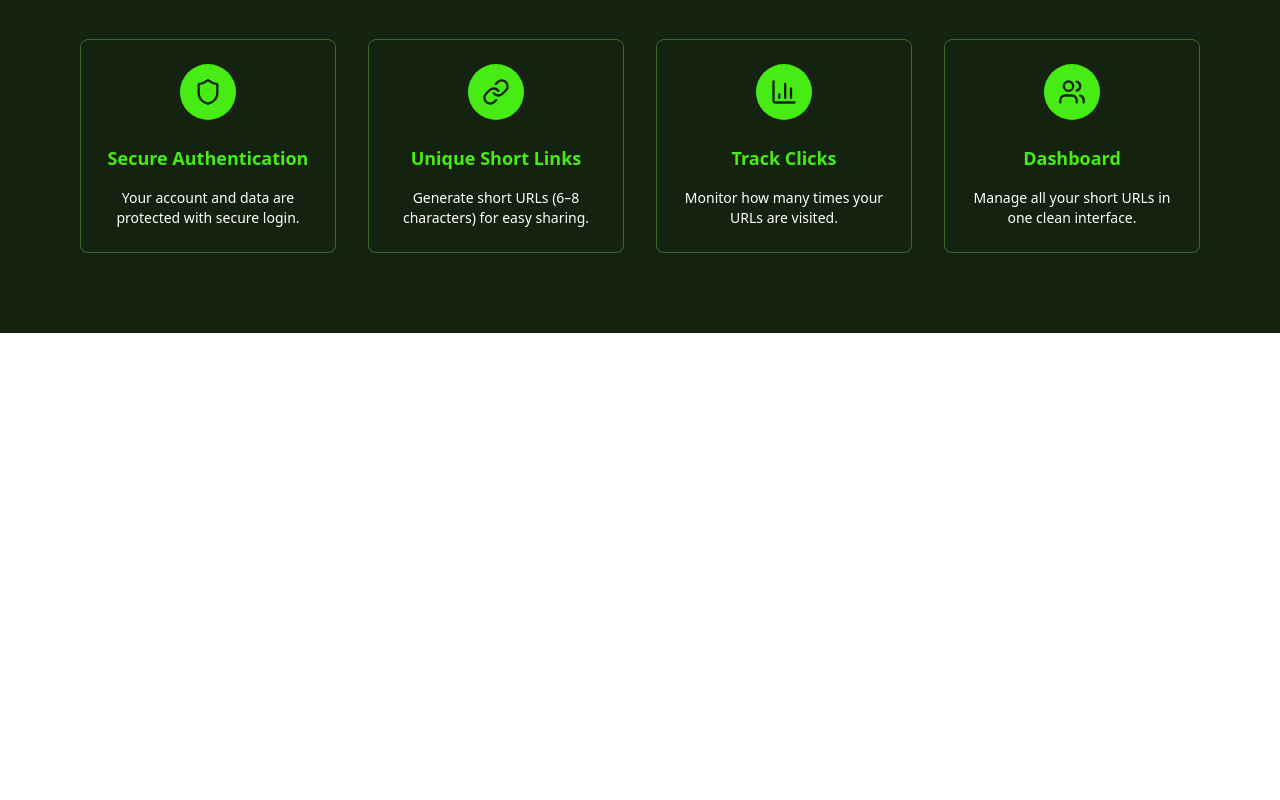
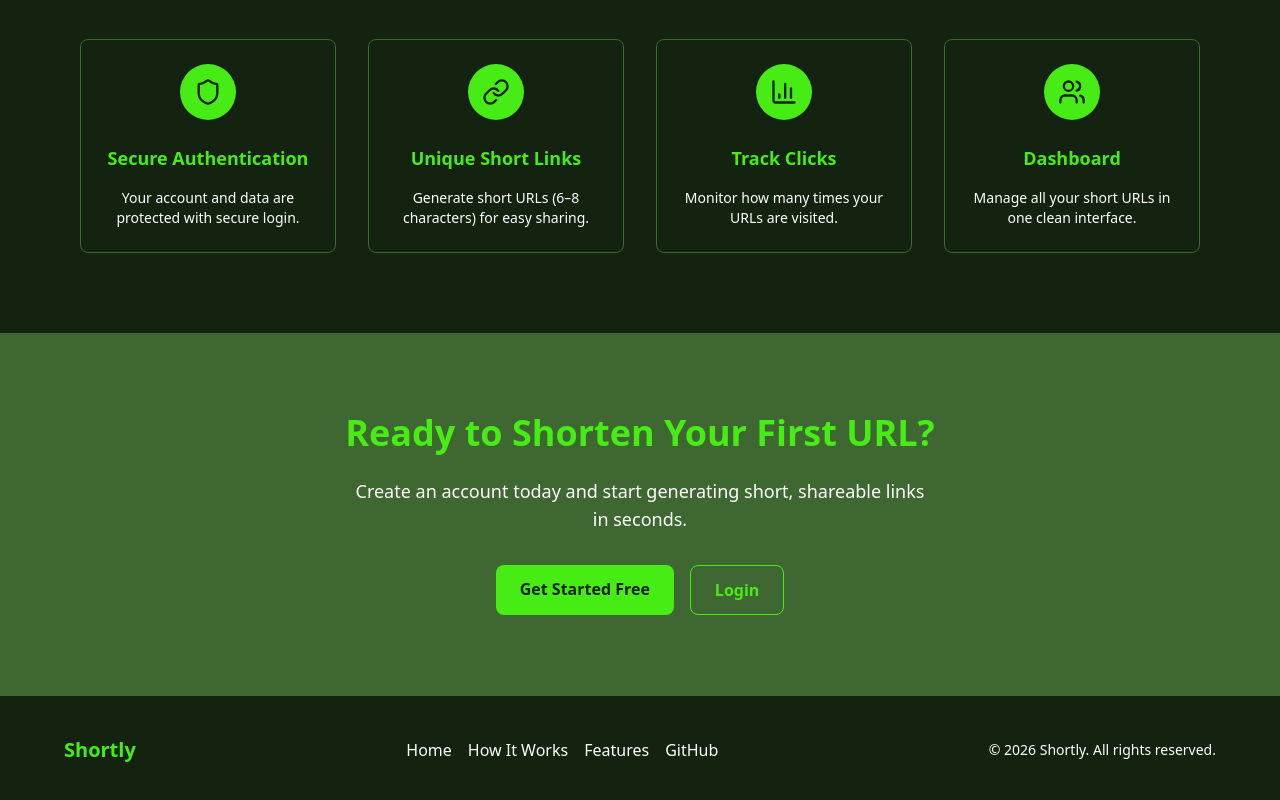
Before and after one commit to dip00-bb/url-shorter-frontend, a Next.js app: page / in a window 1280 px wide. Shown: the part 1151-1951 px from the top of the page. Before the commit the page ends 1484 px from the top, so only its background shows below. Built offline with nearby package versions, Linux system fonts and the light colour scheme.

Commit message:
create cta and footer section

```diff
--- /dev/null
+++ b/app/Components/CTA/CTASection.tsx
@@ -0,0 +1,42 @@
+const CTASection = () => {
+  return (
+    <section
+      className="py-20 flex flex-col items-center justify-center text-center px-4"
+      style={{ backgroundColor: "var(--surface-border)" }}
+    >
+      <h2 className="text-3xl md:text-4xl font-bold mb-6" style={{ color: "var(--primary)" }}>
+        Ready to Shorten Your First URL?
+      </h2>
+
+      <p className="text-white text-lg max-w-xl mb-8">
+        Create an account today and start generating short, shareable links in seconds.
+      </p>
+
+      <div className="flex flex-col sm:flex-row gap-4">
+        <a
+          href="/register"
+          className="px-6 py-3 rounded-lg font-semibold transition-all duration-300"
+          style={{
+            backgroundColor: "var(--primary)",
+            color: "var(--background-color)"
+          }}
+        >
+          Get Started Free
+        </a>
+
+        <a
+          href="/login"
+          className="px-6 py-3 rounded-lg font-semibold border transition-all duration-300"
+          style={{
+            borderColor: "var(--primary)",
+            color: "var(--primary)"
+          }}
+        >
+          Login
+        </a>
+      </div>
+    </section>
+  );
+};
+
+export default CTASection;
--- /dev/null
+++ b/app/Components/Footer/Footer.tsx
@@ -0,0 +1,35 @@
+import Link from "next/link";
+
+const Footer = () => {
+  return (
+    <footer
+      className="py-10 px-4"
+      style={{ backgroundColor: "var(--background-color)", borderTop: "1px solid var(--surface-border)" }}
+    >
+      <div className="max-w-6xl mx-auto flex flex-col md:flex-row items-center justify-between gap-6">
+
+        {/* Logo / Brand */}
+        <div>
+          <h1 className="text-xl font-bold" style={{ color: "var(--primary)" }}>
+            Shortly
+          </h1>
+        </div>
+
+        {/* Links */}
+        <div className="flex flex-col sm:flex-row items-center gap-4 text-white">
+          <Link href="/" className="hover:underline">Home</Link>
+          <Link href="#how-it-works" className="hover:underline">How It Works</Link>
+          <Link href="#features" className="hover:underline">Features</Link>
+          <Link href="https://github.com/your-repo" target="_blank" rel="noopener noreferrer" className="hover:underline">GitHub</Link>
+        </div>
+
+        {/* Copyright */}
+        <div className="text-sm text-white">
+          © 2026 Shortly. All rights reserved.
+        </div>
+      </div>
+    </footer>
+  );
+};
+
+export default Footer;
--- a/app/page.tsx
+++ b/app/page.tsx
@@ -3,6 +3,8 @@ import Navbar from './Components/Navbars/Navbar';
 import Hero from './Components/Hero/Hero';
 import HowItWorks from './Components/HowItWorks/HowItWorks';
 import Features from './Components/Feature/Features';
+import CTASection from './Components/CTA/CTASection';
+import Footer from './Components/Footer/Footer';
 
 const Home = () => {
   return (
@@ -11,6 +13,8 @@ const Home = () => {
       <Hero/>
       <HowItWorks/>
       <Features/>
+      <CTASection/>
+      <Footer/>
     </div>
   );
 };
```
